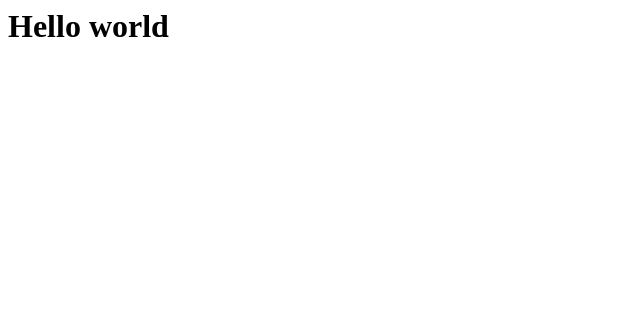
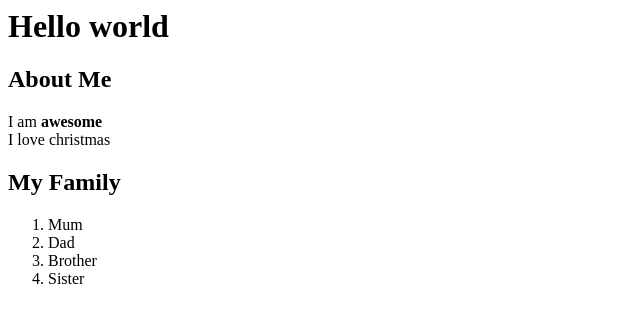
Before and after one commit to calarcher95/Hello-World, a plain HTML site: page Index.html in a window 1280 px wide. Shown: the whole page, without its empty margins (0-640 px from the left). Drawn offline with Linux system fonts and the light colour scheme.

Commit message:
Basic titles

```diff
--- a/Index.html
+++ b/Index.html
@@ -1,6 +1,14 @@
 <html>
     <body>
-        <h1>Hello world
-        </h1>
+      <h1>Hello world</h1>
     </body>
+      <H2>About Me</H2>
+        <p>I am <strong>awesome</strong> <br /> I love christmas</p>
+      <H2>My Family</H2>
+        <ol>
+          <li>Mum</li>
+          <li>Dad</li>
+          <li>Brother</li>
+          <li>Sister</li>
+        </ol>
 </html>
```
